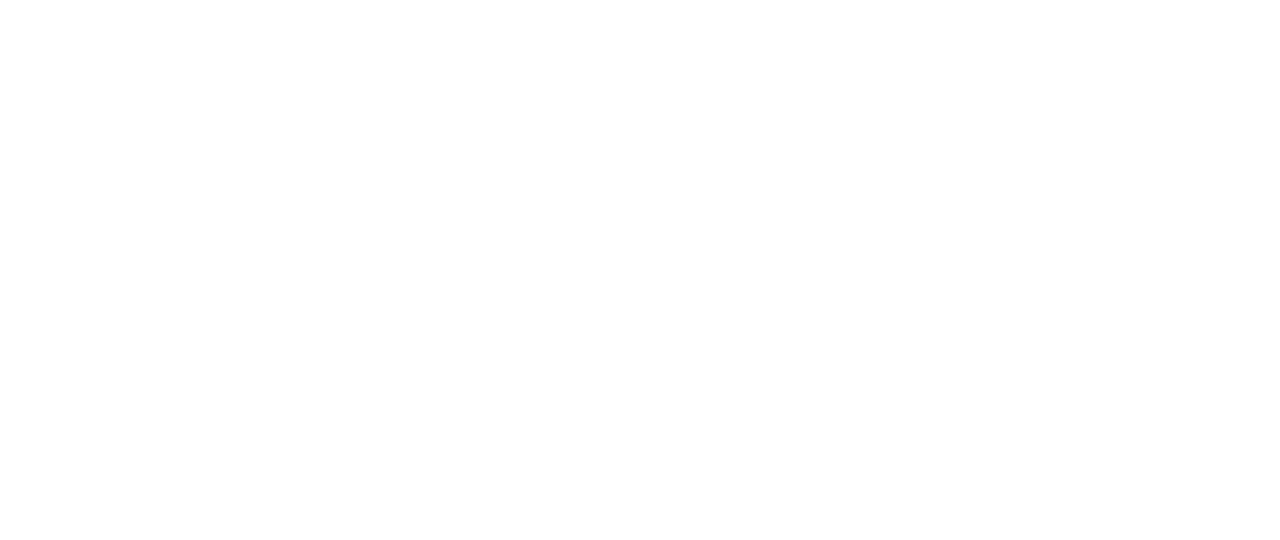
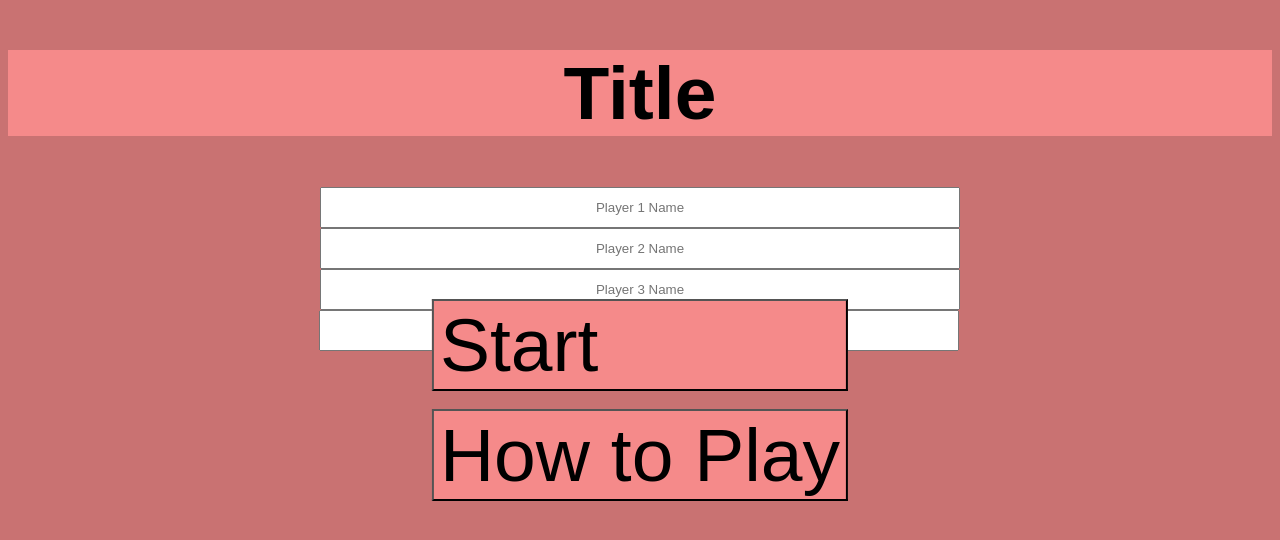
Before and after one commit to lastingParadox/liars-dice, a plain HTML site: page menu.html in a window 1280 px wide. Drawn offline with Linux system fonts and the light colour scheme.

Commit message:
added the menu and some css

```diff
--- /dev/null
+++ b/menu.css
@@ -0,0 +1,72 @@
+body{
+    background-color: rgb(201, 114, 114);
+}
+.titlebox{
+    padding: 25;
+    border: none;
+    display: block;
+    background-color: #F58A8A;
+    font-family: Arial, Helvetica, sans-serif;
+    font-size: 75px;
+    text-align: center;
+}
+
+.inputcontainer {
+    text-align: center;
+    border: none;
+}
+
+.player1{
+    width: 50%;
+    height: 35px;
+    text-align: center;
+}
+
+.player2{
+    width: 50%;
+    height: 35px;
+    text-align: center;
+}
+
+.player3{
+    width: 50%;
+    height: 35px;
+    text-align: center;
+}
+
+.player4{
+    width: 50%;
+    height: 35px;
+    text-align: center;
+    margin-right: 2px;
+}
+
+.start {
+    padding: 25;
+    display: flex;
+    background-color: #F58A8A;
+    font-family: Arial, Helvetica, sans-serif;
+    font-size: 75px;
+    width: 100%;
+}
+
+.rules {
+    padding: 25;
+    display: flex;
+    background-color: #F58A8A;
+    font-family: Arial, Helvetica, sans-serif;
+    font-size: 75px;
+    width: 100%;
+}
+
+button {
+    text-align: center;
+}
+
+.buttons {
+    position: absolute;
+    top: 50%;
+    left: 50%;
+    -ms-transform: translate(-50%, -50%);
+    transform: translate(-50%, -50%);
+}
--- a/menu.html
+++ b/menu.html
@@ -1,6 +1,25 @@
 <!DOCTYPE html>
     <html lang="en">
         <head>
-            <title>Liar's Dice Menu</title>
+            <title>Liar's Dice</title>
+            <link rel="stylesheet" href="menu.css">
         </head>
+        <body">
+            <h1 class="titlebox">Title</h1>
+            <div class="inputcontainer">
+                <input class="player1" placeholder="Player 1 Name">
+                <br>
+                <input class="player2" placeholder="Player 2 Name">
+                <br>
+                <input class="player3" placeholder="Player 3 Name">
+                <br>
+                <input class="player4" placeholder="Player 4 Name">
+            </div>
+            <div class= "buttons">
+                <button class="start">Start</button>
+                <br>
+                <button class="rules">How to Play</button>
+            </div>
+
+        </body>
     </html>
```
